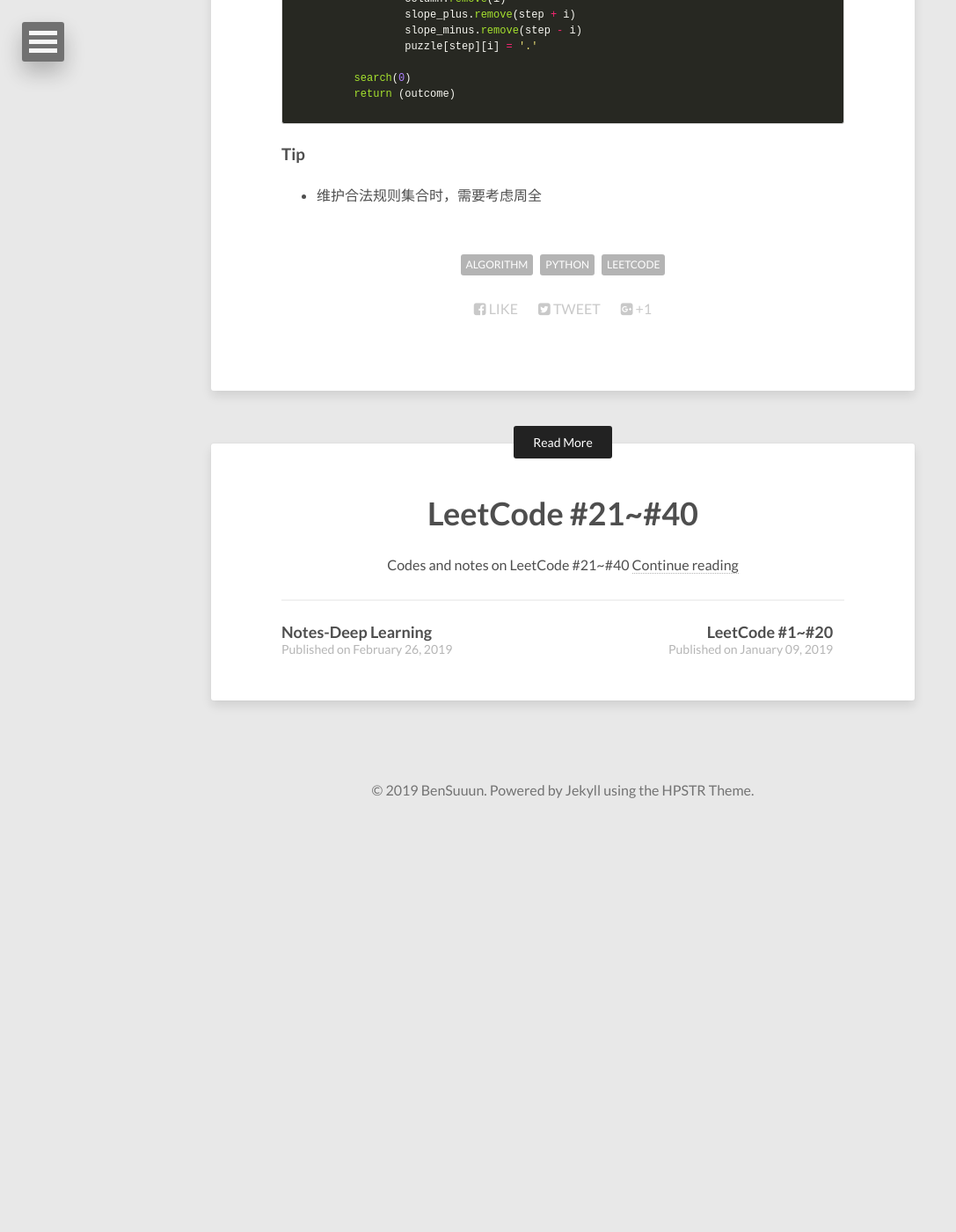
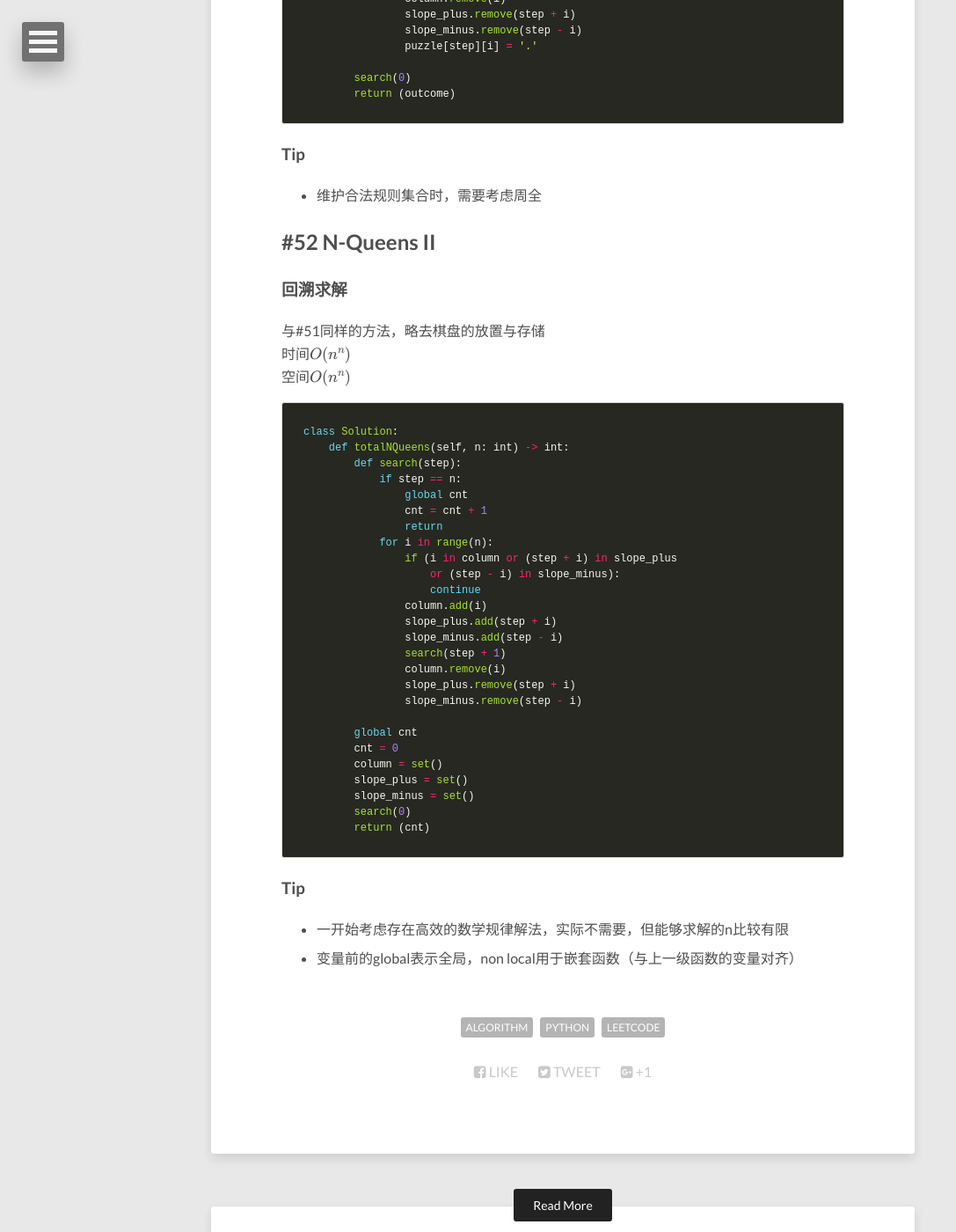
Before and after one commit to Wangbin-Sun/wangbin-sun.github.io, a Jekyll site: the page built from _posts/2019-03-29-leetcode-41-to-60.md, in a window 1280 px wide and 1400 px high, scrolled down 10576 px. Shown: the whole window at 88% size, without its empty margins (0-1087 px from the left). Built offline with Jekyll 4.4.1, drawn with Linux system fonts in a browser that asks for light colours; nearby versions of some CDN libraries; formulas are drawn with MathJax 3; before the commit the page ends 11515 px from its top, so only the background shows below that.

Commit message:
Update Leetcode to #52

````diff
--- a/_posts/2019-03-29-leetcode-41-to-60.md
+++ b/_posts/2019-03-29-leetcode-41-to-60.md
@@ -453,3 +453,42 @@
 
 ### Tip
 * 维护合法规则集合时，需要考虑周全
+
+## #52 N-Queens II
+
+### 回溯求解
+与#51同样的方法，略去棋盘的放置与存储
+时间$O(n^n)$
+空间$O(n^n)$
+```python
+class Solution:
+    def totalNQueens(self, n: int) -> int:
+        def search(step):
+            if step == n:
+                global cnt
+                cnt = cnt + 1
+                return
+            for i in range(n):
+                if (i in column or (step + i) in slope_plus
+                    or (step - i) in slope_minus):
+                    continue
+                column.add(i)
+                slope_plus.add(step + i)
+                slope_minus.add(step - i)
+                search(step + 1)
+                column.remove(i)
+                slope_plus.remove(step + i)
+                slope_minus.remove(step - i)
+
+        global cnt
+        cnt = 0
+        column = set()
+        slope_plus = set()
+        slope_minus = set()
+        search(0)
+        return (cnt)
+```
+
+### Tip
+* 一开始考虑存在高效的数学规律解法，实际不需要，但能够求解的n比较有限
+* 变量前的global表示全局，non local用于嵌套函数（与上一级函数的变量对齐）
````
